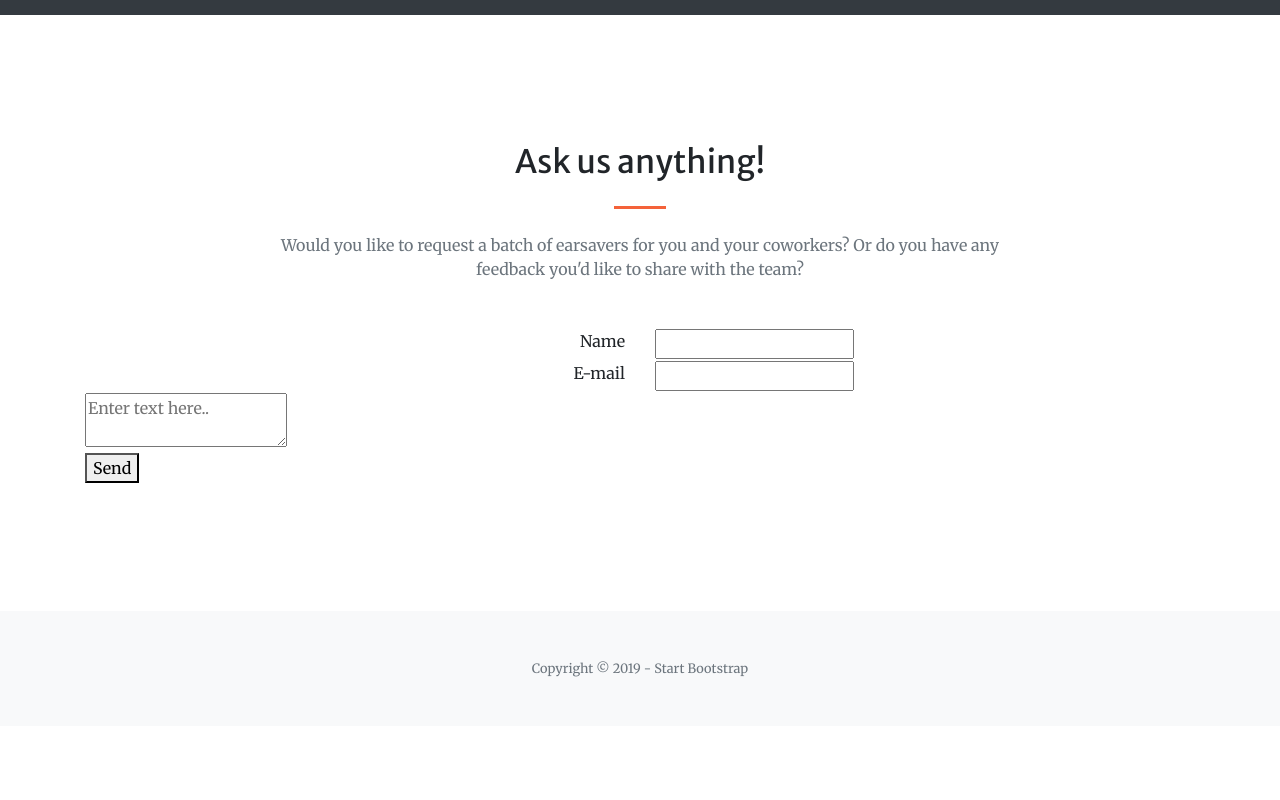
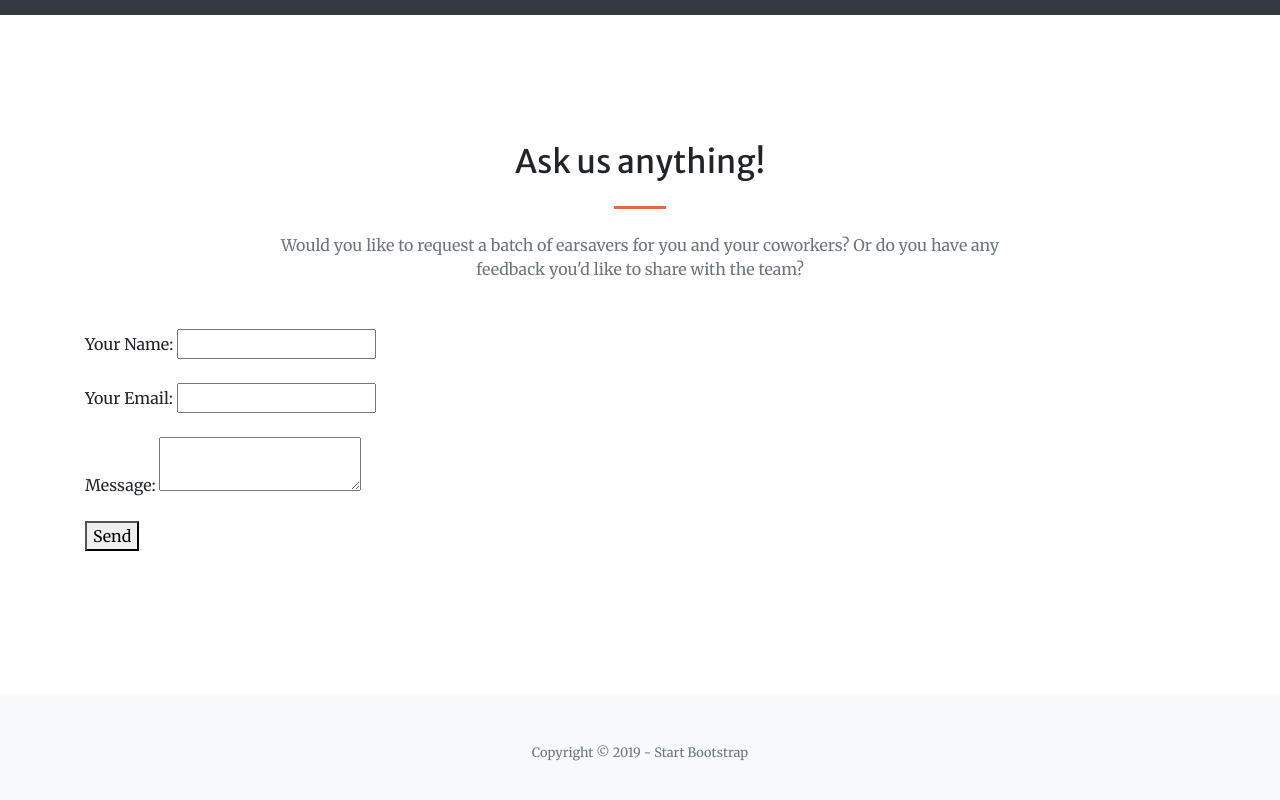
Before and after one commit to daanvanhasselt/earsaver, a Gatsby site: page / in a window 1280 px wide. Shown: the part 2667-3467 px from the top of the page. Before the commit the page ends 3393 px from the top, so only its background shows below. Built offline with nearby package versions, Linux system fonts and the light colour scheme; Gatsby itself is replaced by a stand-in of ours.

Commit message:
more form testing

```diff
--- a/src/pages/index.js
+++ b/src/pages/index.js
@@ -193,7 +193,22 @@
               </div>
             </div>
 
-            <form name="contact-form" netlify>
+
+            <form name="test-contact-form" method="POST" data-netlify="true">
+              <p>
+                <label>Your Name: <input type="text" name="name" /></label>
+              </p>
+              <p>
+                <label>Your Email: <input type="email" name="email" /></label>
+              </p>
+              <p>
+                <label>Message: <textarea name="message"></textarea></label>
+              </p>
+              <p>
+                <button type="submit">Send</button>
+              </p>
+            </form>
+            {/* <form name="contact-form" netlify>
               <div className="row">
                 <div className="col-lg-4 ml-auto text-right mb-5 mb-lg-0">
                   <label>Name</label>
@@ -222,7 +237,7 @@
 
 
 
-            </form>
+            </form> */}
 
           </div>
         </section>
```
